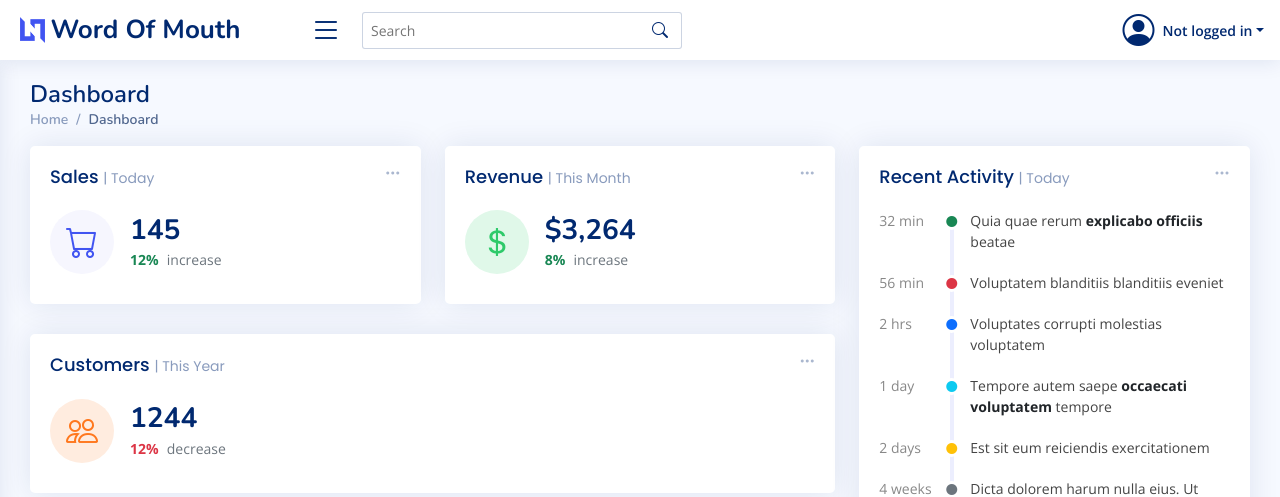
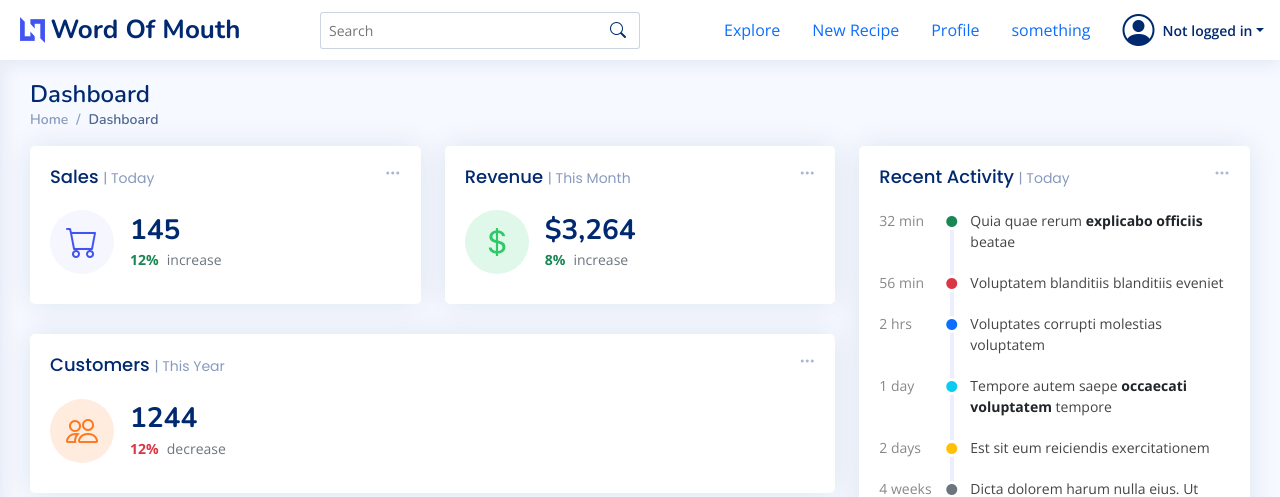
Before and after one commit to uva-cs3240-s22/word-of-mouth, a Django app: page / in a window 1280 px wide. Shown: the top 497 px of the page. Run offline with Django 4.2, Linux system fonts and the light colour scheme; some libraries are stand-ins or nearby versions.

Commit message:
navbar reimplemented, sidebar needs to be fixed

```diff
--- a/main/templates/main/base.html
+++ b/main/templates/main/base.html
@@ -51,7 +51,7 @@
             <span class="d-none d-lg-block">Word Of Mouth</span>
         </a>
         {#TODO: add back sidebar#}
-        <i class="bi bi-list toggle-sidebar-btn"></i>
+{#        <i class="bi bi-list toggle-sidebar-btn"></i>#}
     </div><!-- End Logo -->
 
     <div class="search-bar">
@@ -63,7 +63,28 @@
 
     {# NAV BAR #}
     <nav class="header-nav ms-auto">
+
         <ul class="d-flex align-items-center">
+
+            <ul class="nav">
+            <li class="nav-item">
+              <a class="nav-link active" aria-current="page" href="">Explore</a>
+            </li>
+
+            <li class="nav-item">
+              <a class="nav-link active" aria-current="page" href="">New Recipe</a>
+            </li>
+            <li class="nav-item">
+
+            <li class="nav-item">
+              <a class="nav-link active" aria-current="page" href="">Profile</a>
+            </li>
+            <li class="nav-item">
+
+            <li class="nav-item">
+              <a class="nav-link" href="">something</a>
+            </li>
+          </ul>
 
             <li class="nav-item d-block d-lg-none">
                 <a class="nav-link nav-icon search-bar-toggle " href="#">
@@ -114,15 +135,14 @@
                         </li>
 
                         <li>
-                            <a class="dropdown-item d-flex align-items-center" href="{% url 'account_logout' %}">
+                            <a class="dropdown-item d-flex align-items-center" href="{% url 'account_logout'  %}">
                                 <i class="bi bi-box-arrow-right"></i>
                                 <span>Sign Out</span>
                             </a>
                         </li>
                     {% else %}
                         <li>
-                            <a class="dropdown-item d-flex align-items-center"
-                               href="{% provider_login_url 'google' %}?next=/">
+                            <a class="dropdown-item d-flex align-items-center" href="{% provider_login_url 'google' %}?next=/">
                                 <i class="bi bi-person"></i>
                                 <span>Log in</span>
                             </a>
@@ -142,11 +162,19 @@
 
     <ul class="sidebar-nav" id="sidebar-nav">
         <li class="nav-item">
-            <a class="nav-link " href="{% url 'index' %}">
-                <i class="bi bi-grid"></i>
-                <span>Blah</span>
-            </a>
-        </li><!-- End Dashboard Nav -->
+        <a class="nav-link " href="">
+          <i class="bi bi-grid"></i>
+          <span>Dashboard</span>
+        </a>
+      </li>
+
+        <li class="nav-item">
+        <a class="nav-link " href="">
+          <i class="bi bi-grid"></i>
+          <span>2nd</span>
+        </a>
+      </li>
+
     </ul>
 
 </aside><!-- End Sidebar-->
--- a/word_of_mouth/settings.py
+++ b/word_of_mouth/settings.py
@@ -129,7 +129,7 @@ AUTH_PASSWORD_VALIDATORS = [
 
 LANGUAGE_CODE = 'en-us'
 
-TIME_ZONE = 'UTC'
+TIME_ZONE = 'EST'
 
 USE_I18N = True
 
```
Also changed, not shown: 1 other file.
